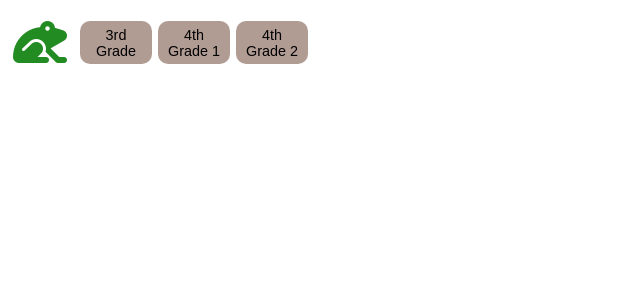
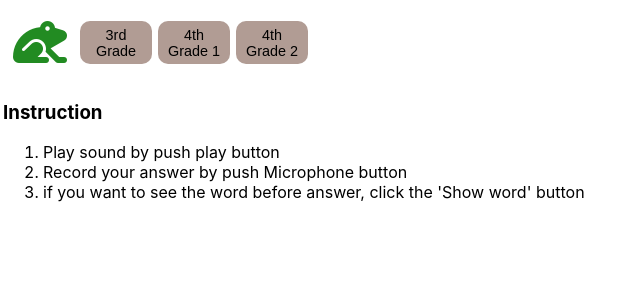
Before and after one commit to shortdaddy0711/spelling-bee, a React (Create React App) app: page / in a window 1280 px wide. Shown: the top 300 px of the page, without its empty margins (0-643 px from the left). Built offline with nearby package versions, Linux system fonts and the light colour scheme.

Commit message:
add instruction and debug showing word feature

```diff
--- a/src/App.css
+++ b/src/App.css
@@ -81,7 +81,7 @@
 
 .word-element {
 	font-size: 2em;
-	color: #1d1d1d;
+	color: #646855;
 	text-align: center;
 	background-color: antiquewhite;
 	width: 100%;
--- a/src/Words.js
+++ b/src/Words.js
@@ -19,6 +19,15 @@ const Words = () => {
 		});
 		setWords(randWords);
 		setShowWords(wordsObj);
+	};
+
+	const cleanResult = () => {
+		words.forEach((word) => {
+			let remove = document.getElementById(`${level}-${word}`);
+			if (remove) {
+				remove.textContent = '';
+			}
+		});
 	};
 
 	const handleShow = (e) => {
@@ -64,6 +73,11 @@ const Words = () => {
 	};
 
 	const handleSpeech = (event) => {
+		const word = event.target.closest('button').value;
+		// if (word !== current) {
+		// 	alert('Listen word first!');
+		// 	return;
+		// }
 		const speech = window.webkitSpeechRecognition;
 
 		const recog = new speech();
@@ -83,13 +97,10 @@ const Words = () => {
 				.split(' ')
 				.join('')
 				.toLowerCase();
-			const word = event.target.closest('button').value;
 			console.log(word, ' : ', transcript);
 			const diff = diffChars(word, transcript, true);
 			let results = [];
 			diff.forEach((part) => {
-				// green for additions, red for deletions
-				// grey for common parts
 				results.push(
 					part.added
 						? `+${part.value}`
@@ -99,22 +110,23 @@ const Words = () => {
 				);
 			});
 			let reportArr = [];
-			let report = document.createElement('P');
-			let text = '';
 			results.forEach((r) => {
 				if (r !== '') {
 					reportArr.push(r);
 				}
 			});
+			let id = `${level}-${word}`;
+			console.log(id);
+			let result = document.getElementById(`${level}-${word}`);
 			if (reportArr.length === 0) {
 				console.log(reportArr);
-				text = 'Correct!!';
+				result.textContent = '👍👍👍👍';
 			} else {
-				text = reportArr.join(', ');
+				result.textContent = reportArr.join(', ');
 			}
-			const t = document.createTextNode(text);
-			report.appendChild(t);
-			document.getElementById('result').appendChild(report);
+
+
+
 		};
 		recog.start();
 	};
@@ -150,6 +162,7 @@ const Words = () => {
 						setLevel('level1');
 						scrollToStart();
 						handleWords();
+						cleanResult();
 					}}
 				>
 					3rd Grade
@@ -160,6 +173,7 @@ const Words = () => {
 						setLevel('level2');
 						scrollToStart();
 						handleWords();
+						cleanResult();
 					}}
 				>
 					4th Grade 1
@@ -170,6 +184,7 @@ const Words = () => {
 						setLevel('level3');
 						scrollToStart();
 						handleWords();
+						cleanResult();
 					}}
 				>
 					4th Grade 2
@@ -182,8 +197,10 @@ const Words = () => {
 						<div className='word-element'>
 							{showWords[word] ? word : '?'}
 						</div>
-						<div className='word-result' id='result'>
-						</div>
+						<div
+							className='word-result'
+							id={`${level}-${word}`}
+						></div>
 						<div className='btn-control'>
 							<button
 								className='btn-play'
@@ -224,7 +241,17 @@ const Words = () => {
 					</div>
 				))}
 			</div>
-			<div>{}</div>
+			<div>
+				<h3>Instruction</h3>
+				<ol>
+					<li>Play sound by push play button</li>
+					<li>Record your answer by push Microphone button</li>
+					<li>
+						if you want to see the word before answer, click the
+						'Show word' button
+					</li>
+				</ol>
+			</div>
 		</div>
 	);
 };
```
